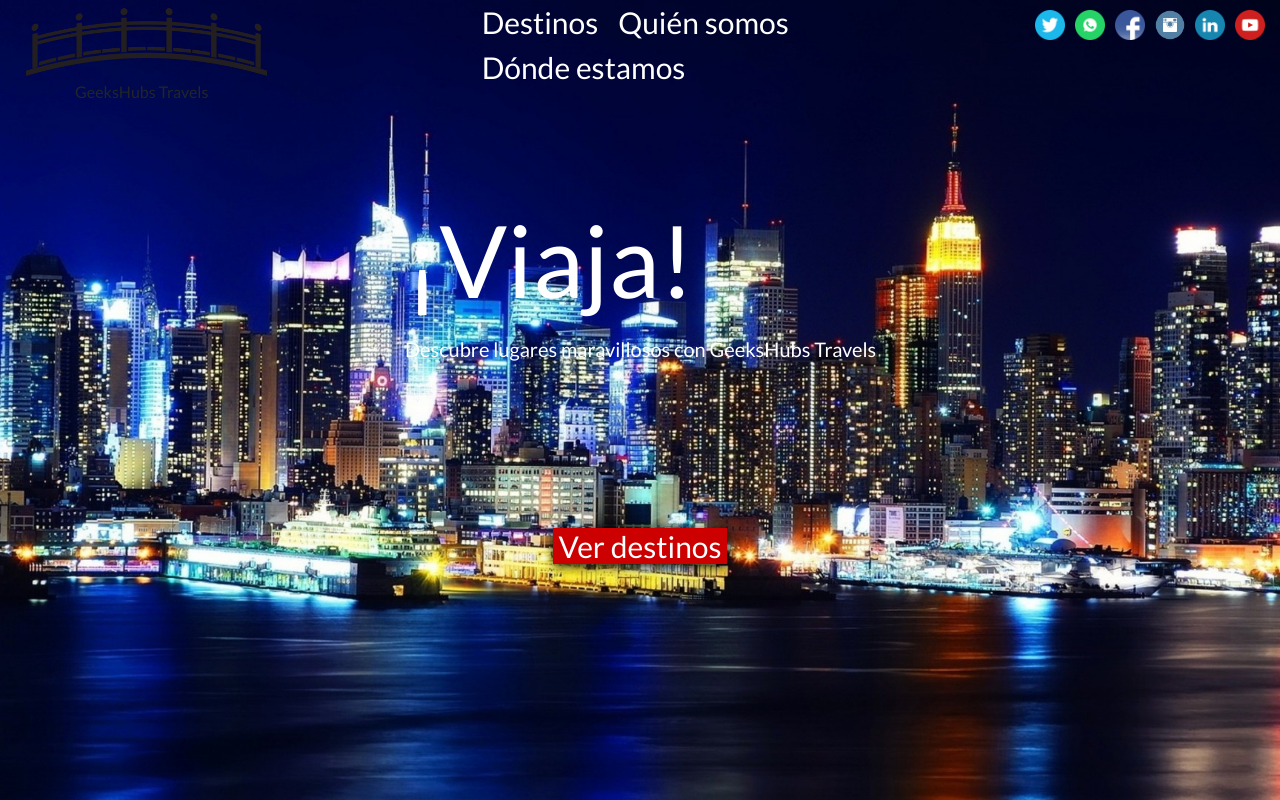
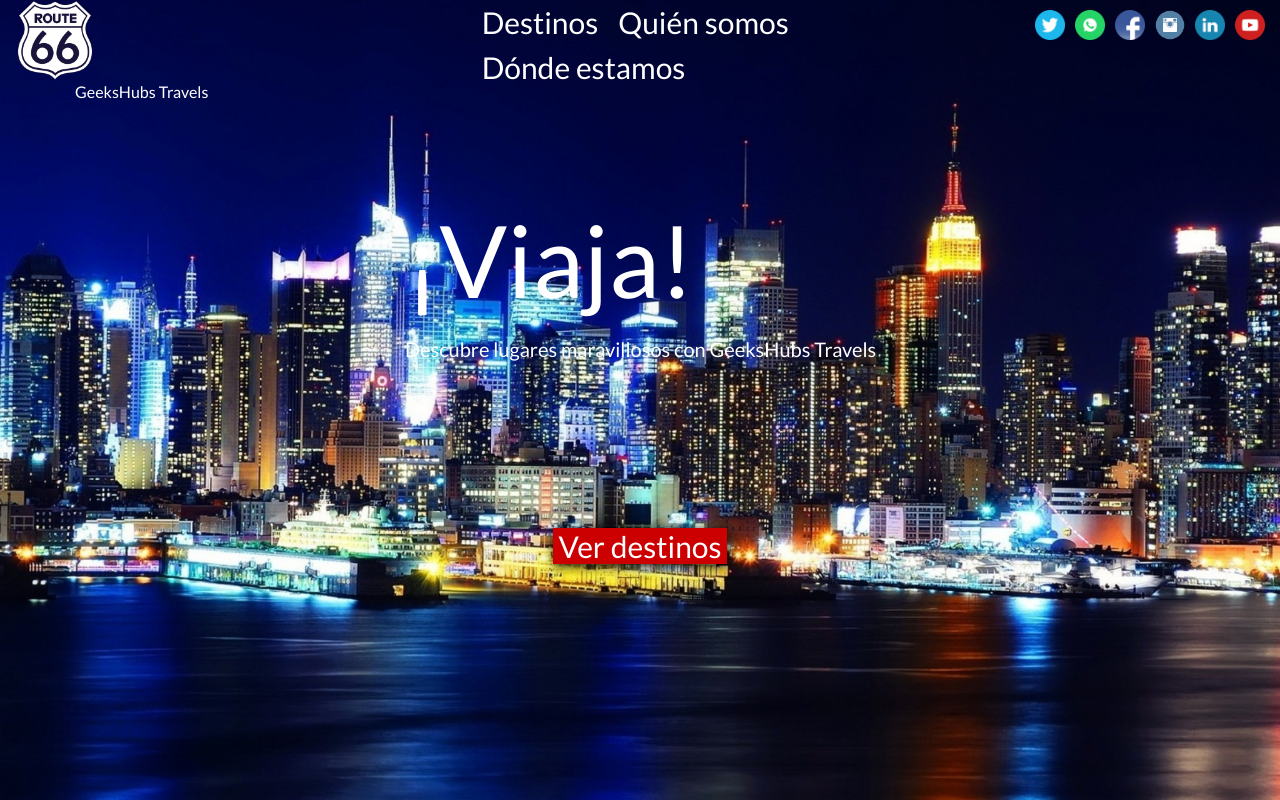
Before and after one commit to jpv881/actividad_1, a website: page index.html in a window 1280 px wide. Shown: the top 800 px of the page. Drawn offline with nearby package versions, Linux system fonts and the light colour scheme.

Commit message:
cambiados logo y fondo primera seccion

```diff
--- a/assets/css/estilos.css
+++ b/assets/css/estilos.css
@@ -46,10 +46,11 @@ header #logo {
 
 #textoLogo{
     margin-left: 60px;
+    color: white;
 }
 #imagenLogo{
   height:80px;
-  background-image: url("../img/iconoweb.png");
+  background-image: url("../img/66.png");
   background-size: contain;
   background-repeat: no-repeat;
 }
```
